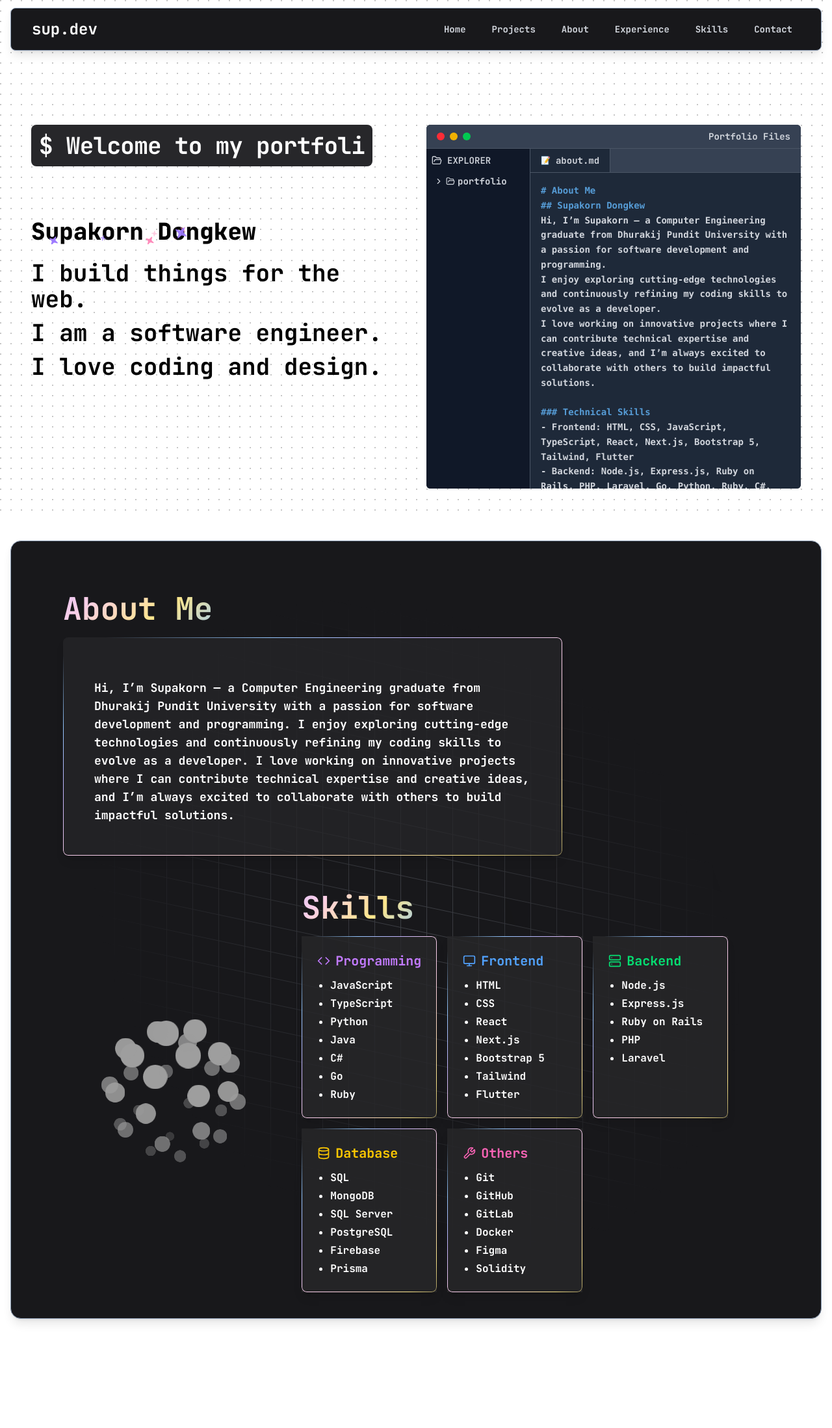
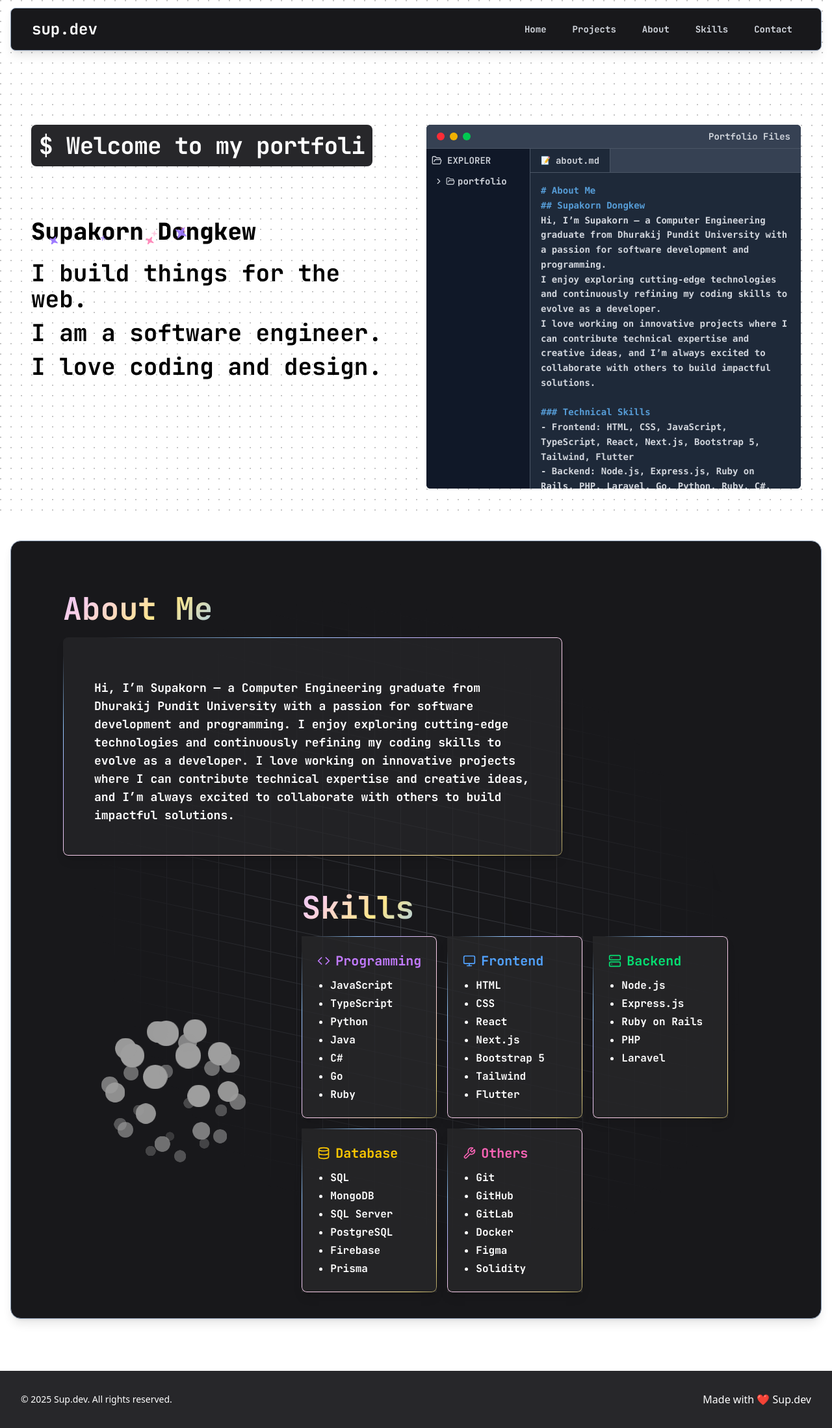
Before and after one commit to Sup-Film/Portfolio, a Next.js app: page / in a window 1280 px wide. Shown: the whole page at 65% size. Before the commit the page ends 2161 px from the top, so only its background shows below. Built offline with nearby package versions, Linux system fonts and the light colour scheme; what @radix-ui/themes would draw is missing.

Commit message:
feat: implement footer component and enhance navbar with smooth scrolling

```diff
--- a/app/page.tsx
+++ b/app/page.tsx
@@ -1,13 +1,15 @@
+import Footer from "@/components/footer/footer";
 import Hero from "@/components/section/Hero";
 import Main from "@/components/section/Main";
 
 export default function Home() {
   return (
-    <div className="h-full flex-col items-center justify-center w-full pb-20">
-      <div className="h-full pt-24 sm:pt-28 md:pt-36 lg:pt-38 pb-8 px-4">
+    <div className="h-full flex-col items-center justify-center w-full ">
+      <div className="h-full pt-24 sm:pt-28 md:pt-36 lg:pt-38 px-4 pb-20">
         <Hero />
         <Main />
       </div>
+      <Footer />
     </div>
   );
 }
--- /dev/null
+++ b/components/footer/footer.tsx
@@ -0,0 +1,20 @@
+const Footer = () => {
+  return (
+    <footer className="bg-zinc-800 text-white p-8">
+      <div className="container mx-auto flex flex-row justify-between items-center">
+        <p className="text-sm">
+          &copy; {new Date().getFullYear()} Sup.dev. All rights reserved.
+        </p>
+        <p className="text-md">
+          Made with <span className="text-red-500">❤</span> Sup.dev
+        </p>
+        {/* <div className="flex flex-row gap-x-4">
+          <a href="">asd</a>
+          <a href="">asd</a>
+          <a href="">asd</a>
+        </div> */}
+      </div>
+    </footer>
+  )
+}
+export default Footer
--- a/components/navbar/navbar.tsx
+++ b/components/navbar/navbar.tsx
@@ -1,16 +1,34 @@
+"use client";
+
 import Link from "next/link";
 import React from "react";
 
 const items = [
   { name: "Home", href: "/" },
   { name: "Projects", href: "/projects" },
-  { name: "About", href: "/" },
-  { name: "Experience", href: "/" },
-  { name: "Skills", href: "/" },
+  { name: "About", href: "#about" },
+  { name: "Skills", href: "#skills" },
   { name: "Contact", href: "/" },
 ];
 
 const Navbar = () => {
+  // Scroll to section
+  const scrollToSection = (events: React.MouseEvent<HTMLAnchorElement>) => {
+    const targetId = (events.currentTarget as HTMLAnchorElement).getAttribute(
+      "href"
+    );
+    if (targetId && targetId.startsWith("#")) {
+      events.preventDefault();
+      const targetElement = document.querySelector(targetId);
+      if (targetElement) {
+        targetElement.scrollIntoView({
+          behavior: "smooth",
+          block: "start",
+        });
+      }
+    }
+  };
+
   return (
     <div className="fixed top-0 left-0 right-0 z-50 px-4 py-3 font-main font-bold">
       <div className="bg-zinc-900 mx-auto max-w-7xl px-4 sm:px-6 lg:px-8 transition-all duration-300 ease-in-out bg-opacity-80 backdrop-blur-md shadow-lg rounded-lg border border-slate-400">
@@ -24,6 +42,7 @@ const Navbar = () => {
             <div className="ml-10 flex items-center justify-center space-x-4">
               {items.map((items) => (
                 <Link
+                  onClick={scrollToSection}
                   key={items.name}
                   href={items.href}
                   className="text-gray-300 hover:bg-gray-700 hover:text-white hover:duration-500 px-3 py-2 rounded-md text-sm">
--- a/components/section/Main.tsx
+++ b/components/section/Main.tsx
@@ -61,7 +61,7 @@ const Main = () => {
   );
 
   return (
-    <section className="relative container max-w-7xl bg-zinc-900 mx-auto mt-10 flex flex-col items-center justify-center bg-opacity-80 backdrop-blur-md shadow-lg rounded-2xl border border-slate-400 font-main font-bold">
+    <section className="relative container max-w-7xl bg-zinc-900 mx-auto mt-10 flex flex-col items-center justify-center bg-opacity-80 backdrop-blur-md shadow-lg rounded-2xl border border-slate-400 font-main font-bold" id="about">
       {/* BackGround GridPattern */}
       <AnimatedGridPattern
         numSquares={30}
@@ -122,7 +122,7 @@ const Main = () => {
         </div>
 
         {/* Section: Skills Section */}
-        <div className="col-span-3 md:col-span-2 flex flex-col items-start justify-items-start pb-10">
+        <div className="col-span-3 md:col-span-2 flex flex-col items-start justify-items-start pb-10" id="skills">
           <motion.div
             initial={{ opacity: 0, x: -20 }}
             whileInView={{ opacity: 1, x: 0, transition: { duration: 0.5 } }}
--- a/data/projects-data.ts
+++ b/data/projects-data.ts
@@ -33,6 +33,7 @@ export const projectsData: Project[] = [
     technologies: ["nextdotjs", "react", "tailwindcss"],
     imageUrl: "/projects/portfolio.png",
     githubUrl: "https://github.com/Sup-Film/portfolio",
+    demoUrl: "https://portfolio-c5hc.onrender.com/",
     category: "Frontend",
     featured: true,
     date: "2024"
```
